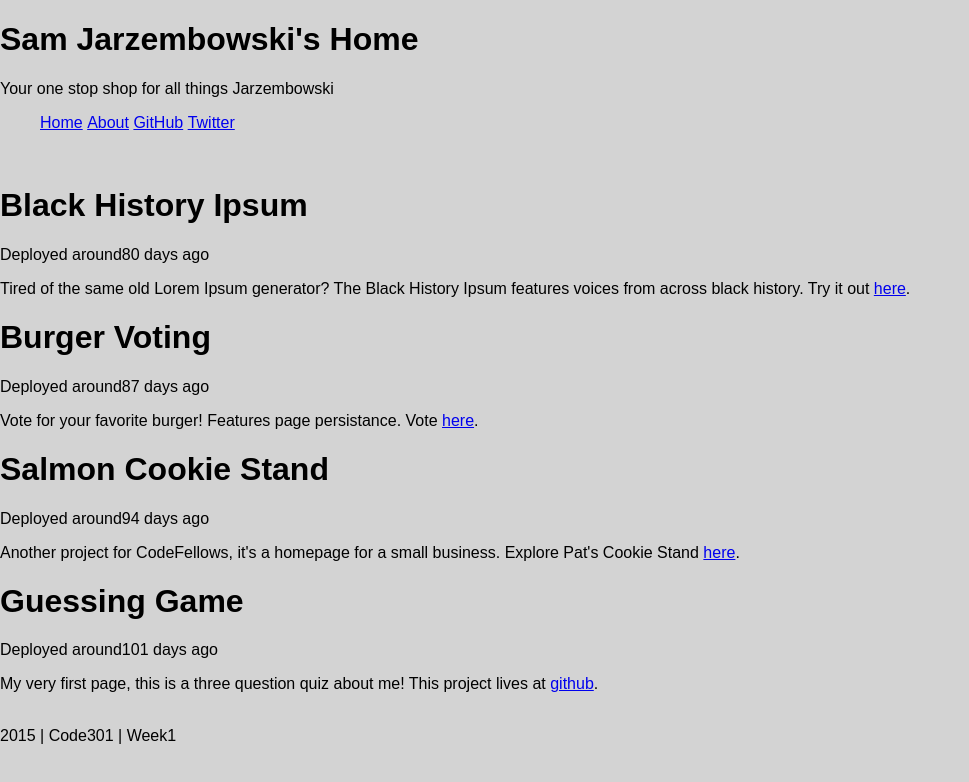
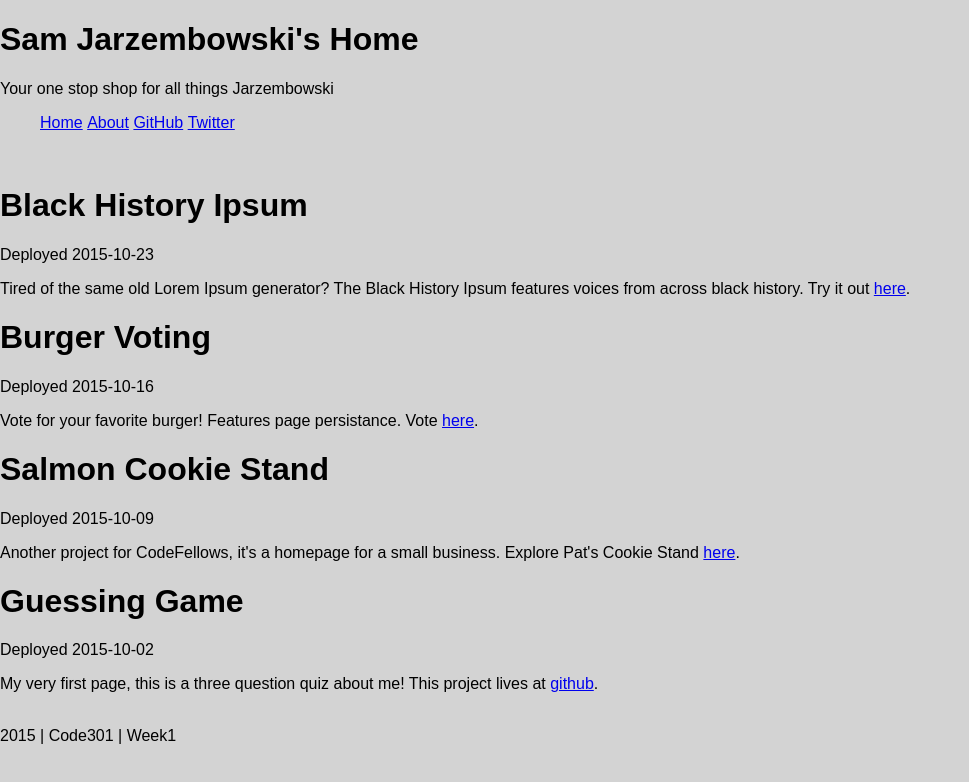
Before and after one commit to samjarzembowski/dBusinessCard, a plain HTML site: page index.html in a window 1280 px wide. Shown: the whole page, without its empty margins (0-969 px from the left). Drawn offline with nearby package versions, Linux system fonts and the light colour scheme.

Commit message:
added handlebars

```diff
--- a/index.html
+++ b/index.html
@@ -6,6 +6,18 @@
     <link rel="stylesheet" href="vendor/styles/normalize.css">
     <link rel="stylesheet" href="styles/base.css">
     <link rel="stylesheet" href="styles/modules.css">
+
+    <script id="project-template" type="text/x-handlebars-template">
+      <article class="template">
+        <header>
+          <h1>{{title}}</h1>
+          <div class="byline">
+            Deployed <time pubdate datetime="2000-01-01">{{deployedOn}}</time>
+          </div>
+        </header>
+        <section class="project-body">{{{body}}}</section>
+      </article>
+    </script>
   </head>
 
   <body>
@@ -28,15 +40,7 @@
 
     <main>
       <section id="projects" class="tab-content">
-        <article class="template">
-          <header>
-            <h1>Title</h1>
-            <div class="byline">
-              Deployed <time pubdate datetime="2000-01-01">Deploy Time</time>
-            </div>
-          </header>
-          <section class="project-body"></section>
-        </article>
+        <!-- templates go here -->
       </section>
       <section id="about" class="tab-content">
         <h1>Some of my interests:</h1>
@@ -55,6 +59,7 @@
     </footer>
 
     <script src="https://ajax.googleapis.com/ajax/libs/jquery/2.1.4/jquery.min.js"></script>
+    <script src="https://cdnjs.cloudflare.com/ajax/libs/handlebars.js/4.0.5/handlebars.min.js"></script>
     <script src="script/blogProjects.js"></script>
     <script src="script/project.js"></script>
     <script src="script/projectView.js"></script>
--- a/script/project.js
+++ b/script/project.js
@@ -8,15 +8,30 @@ function Project (opts) {
 }
 
 Project.prototype.toHtml = function () {
-  var $newProject = $('article.template').clone();
-  $newProject.removeClass('template');
-  $newProject.find('h1').html(this.title);
-  $newProject.find('.project-body').html(this.body);
-  $newProject.find('time[pubdate]').attr('datetime', this.deployedOn);
-  $newProject.find('time[pubdate]').attr('title', this.deployedOn);
-  $newProject.find('time').html('around' + parseInt((new Date() - new Date(this.deployedOn))/60/60/24/1000) + ' days ago');
+  var templateScript = $('#project-template').html();
+  // console.log(templateScript);
+  var theTemplate = Handlebars.compile(templateScript);
+  var context = {
+    "title": this.title,
+    "author": this.author,
+    "deployedOn": this.deployedOn,
+    "body": this.body,
+  };
+  var compiledProject = theTemplate(context);
+  console.log(compiledProject);
+
+
+  this.daysAgo = parseInt((new Date() - new Date(this.deployedOn))/60/60/24/1000);
+  return compiledProject;
+  // var $newProject = $('article.template').clone();
+  // $newProject.removeClass('template');
+  // $newProject.find('h1').html(this.title);
+  // $newProject.find('.project-body').html(this.body);
+  // $newProject.find('time[pubdate]').attr('datetime', this.deployedOn);
+  // $newProject.find('time[pubdate]').attr('title', this.deployedOn);
+  // $newProject.find('time').html('around' + parseInt((new Date() - new Date(this.deployedOn))/60/60/24/1000) + ' days ago');
   // $newProject.append('<hr>');
-  return $newProject;
+  // return $newProject;
 }
 
 rawData.sort(function(a,b) {
@@ -30,3 +45,5 @@ rawData.forEach(function(ele) {
 projects.forEach(function(a) {
   $('#projects').append(a.toHtml())
 });
+
+$('#projects article').removeClass('template');
```
